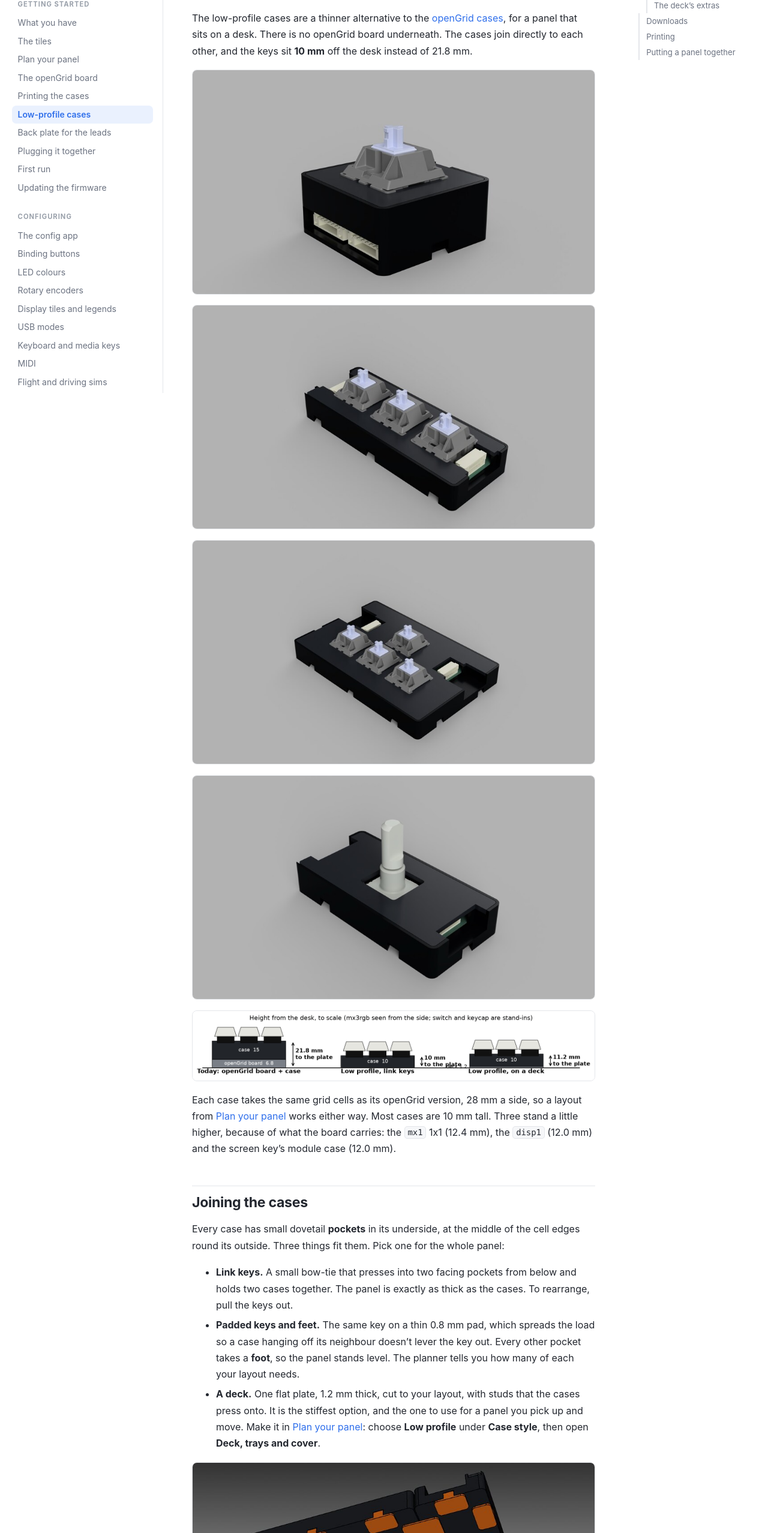
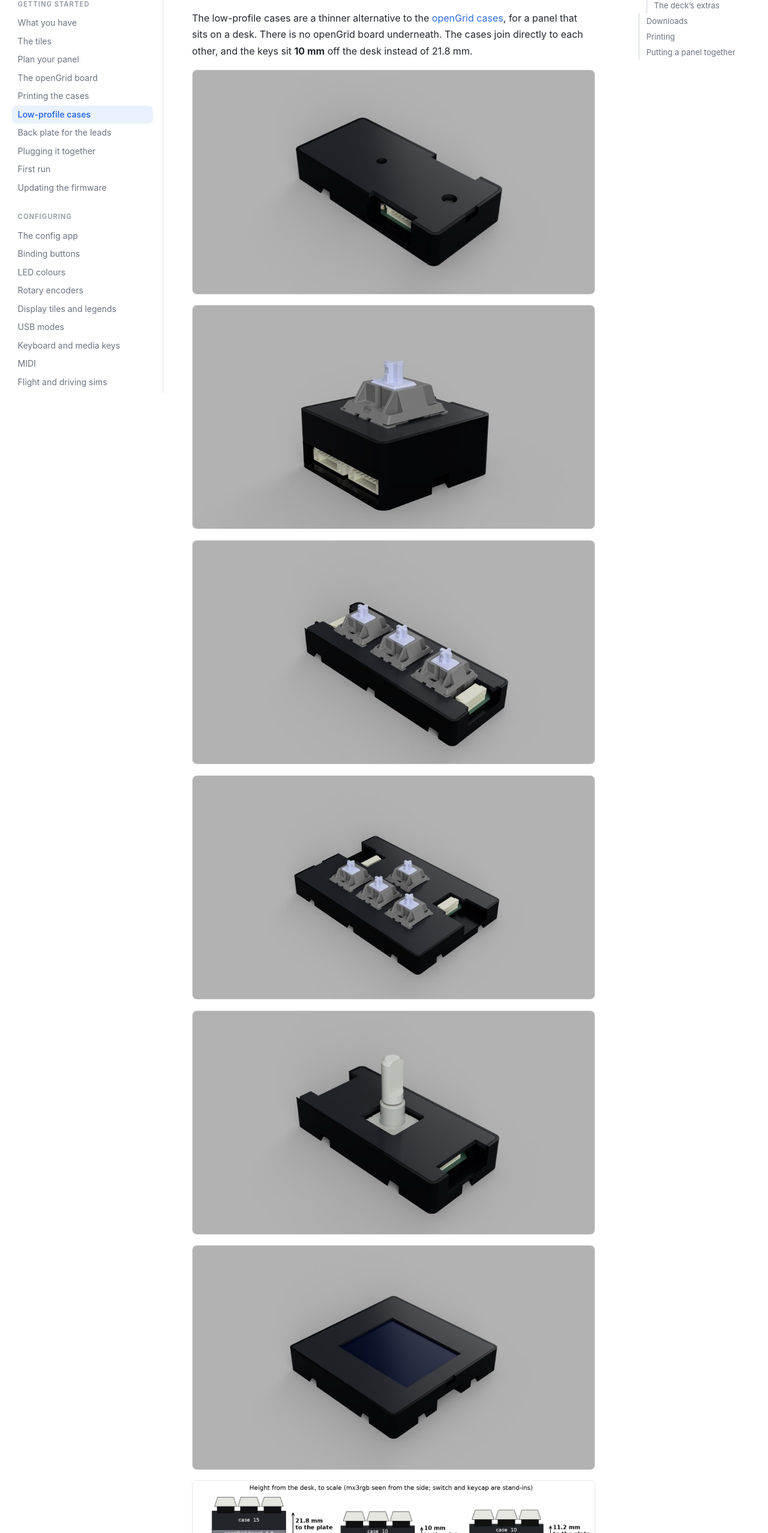
Before and after one commit to LearnWeaver/bbr-buttonboard-docs, a plain HTML site: page getting-started/lowpro-cases.html in a window 1280 px wide. Shown: the part 145-2700 px from the top of the page at 60% size. Drawn offline with Linux system fonts and the light colour scheme.

Commit message:
Publish docs from 8360e87

```diff
--- a/getting-started/lowpro-cases.html
+++ b/getting-started/lowpro-cases.html
@@ -101,10 +101,12 @@
     <article class="prose">
       <h1 id="low-profile-cases">Low-profile cases<a class="headerlink" href="#low-profile-cases" title="Permanent link">#</a></h1>
 <p>The low-profile cases are a thinner alternative to the <a href="cases.html">openGrid cases</a>, for a panel that sits on a desk. There is no openGrid board underneath. The cases join directly to each other, and the keys sit <strong>10 mm</strong> off the desk instead of 21.8 mm.</p>
+<p><img alt="A render of the main module in its low-profile case" src="../images/render-lowpro-main-module.jpg" /></p>
 <p><img alt="A render of the mx1rgb 1x1 in its low-profile case" src="../images/render-lowpro-mx1rgb.jpg" /></p>
 <p><img alt="A render of the mx3rgb in its low-profile case" src="../images/render-lowpro-mx3rgb.jpg" /></p>
 <p><img alt="A render of the mx4rgb in its low-profile case" src="../images/render-lowpro-mx4rgb.jpg" /></p>
 <p><img alt="A render of the enc1 in its low-profile case" src="../images/render-lowpro-enc1.jpg" /></p>
+<p><img alt="A render of the disp2 in its low-profile case" src="../images/render-lowpro-disp2.jpg" /></p>
 <p><img alt="Height from the desk: openGrid, low profile with link keys, and low profile on a deck" src="../images/lowpro-height.png" /></p>
 <p>Each case takes the same grid cells as its openGrid version, 28 mm a side, so a layout from <a href="layout.html">Plan your panel</a> works either way. Most cases are 10 mm tall. Three stand a little higher, because of what the board carries: the <code>mx1</code> 1x1 (12.4 mm), the <code>disp1</code> (12.0 mm) and the screen key&rsquo;s module case (12.0 mm).</p>
 <h2 id="joining-the-cases">Joining the cases<a class="headerlink" href="#joining-the-cases" title="Permanent link">#</a></h2>
```
Also changed, not shown: getting-started/hardware.html (+1 -1 lines), getting-started/tiles.html (+1 -1 lines), images/render-disp2.jpg (deleted), images/render-lowpro-disp2.jpg (added), images/render-lowpro-main-module.jpg (added), images/render-main-module.jpg (deleted).
